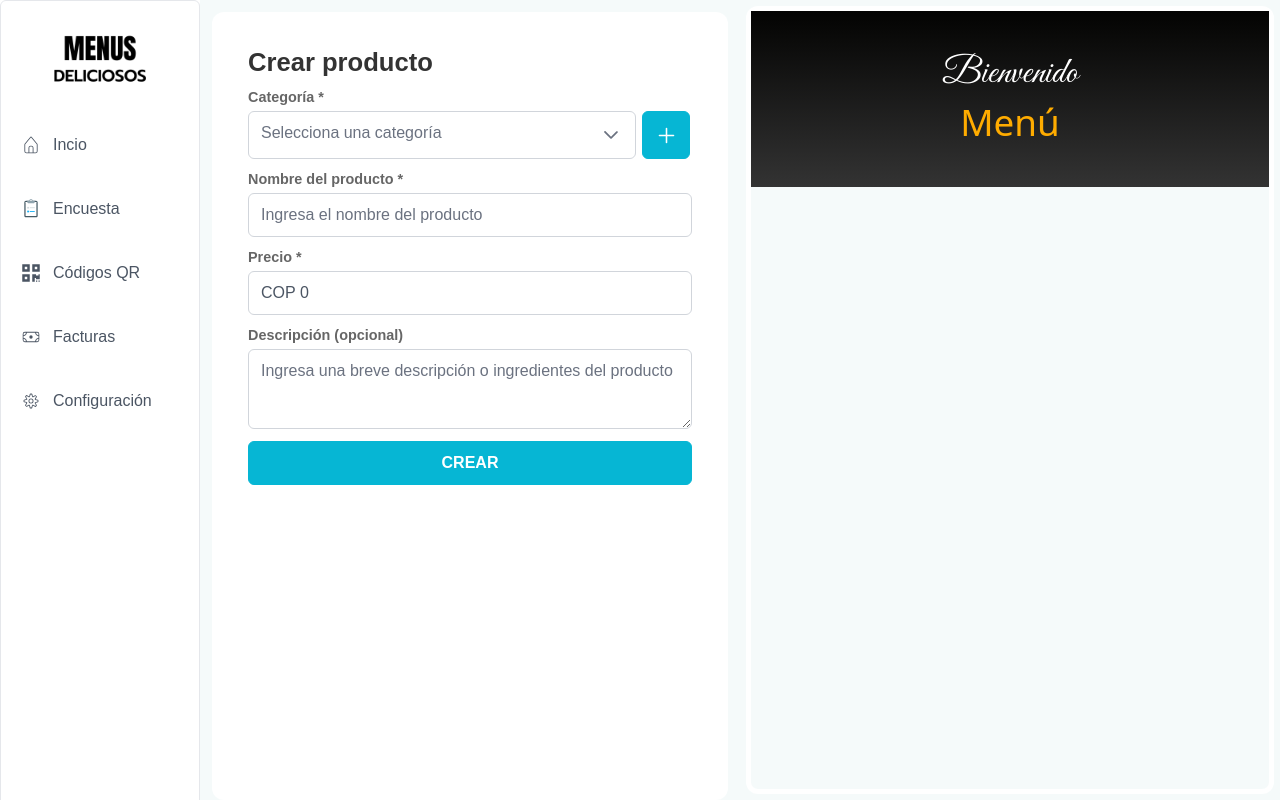
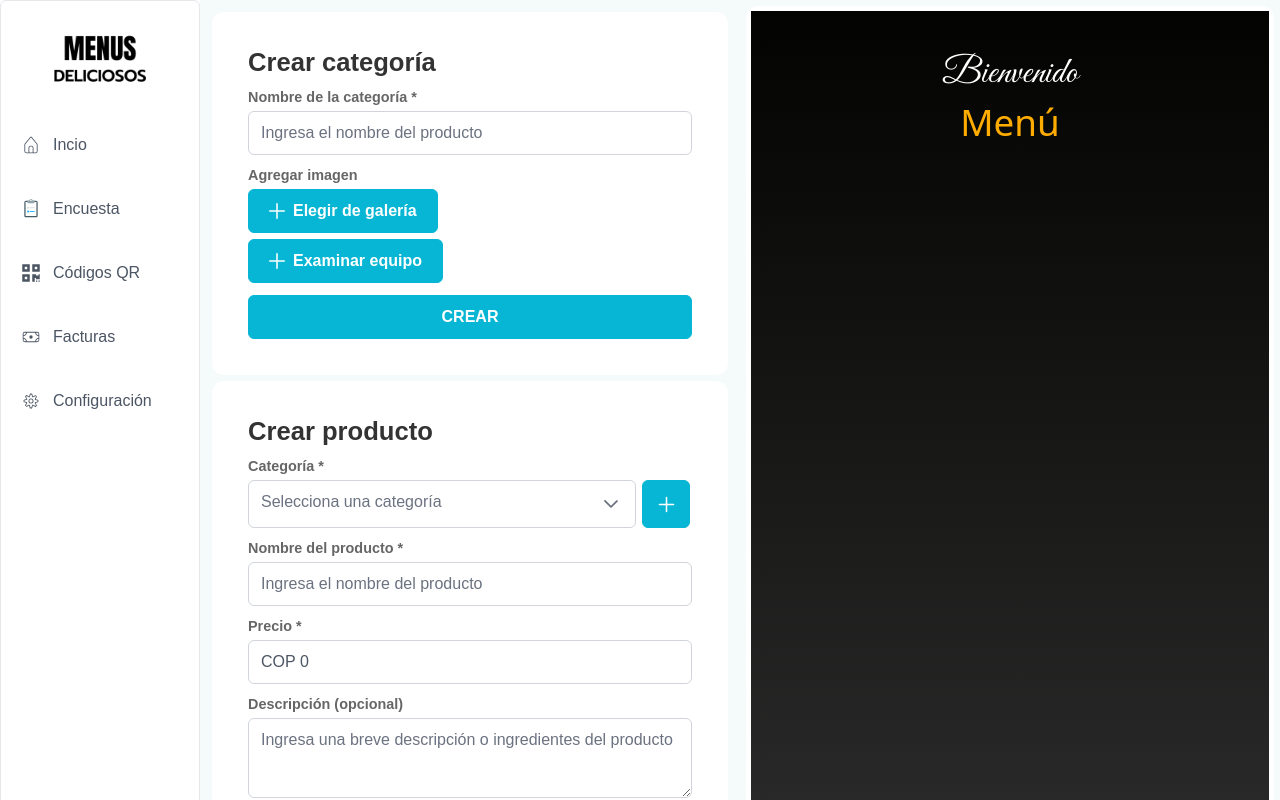
Before and after one commit to judisarodev/menusdeliciososweb, a React (Create React App) app: page /panel in a window 1280 px wide. Shown: the top 800 px of the page. Built offline with nearby package versions, Linux system fonts and the light colour scheme; the HTML template or start-up script is replaced by a standard one; a web font is replaced by a local one.

Commit message:
Se agrega formulario para la creación de categorías

```diff
--- /dev/null
+++ b/src/backoffice/category/category-form/CategoryForm.js
@@ -0,0 +1,51 @@
+import { Button } from "primereact/button";
+import { FileUpload } from "primereact/fileupload";
+import { InputText } from "primereact/inputtext";
+import { Toast } from "primereact/toast";
+import React, { useRef, useState } from "react";
+
+const CategoryForm = ({ buttonText = 'CREAR', showTitle = true, action }) => {
+    // States
+    const [name, setName] = useState();
+    const [image, setImage] = useState();
+    const toast = useRef(null);
+
+    // Functions
+    const onUpload = () => {
+
+    }
+
+    return(<>
+        <form className="dish-form__container">
+            {showTitle && <div>
+                <p className="dish-form__title">Crear categoría</p>
+            </div>}
+
+            <div className="dish-form__input-container">
+                <label>Nombre de la categoría *</label>
+                <InputText
+                value={name}
+                onChange={(e) => setName(e.target.value)}
+                placeholder="Ingresa el nombre del producto"/>
+            </div>
+
+            <div className="dish-form__input-container">
+                <label>Agregar imagen</label>
+                <Toast ref={toast}></Toast>
+                <FileUpload value={''} mode="basic" name="demo[]" url="/api/upload" accept="image/*" maxFileSize={1000000} onUpload={onUpload} auto chooseLabel="Elegir de galería" />
+                <FileUpload value={''} mode="basic" name="demo[]" url="/api/upload" accept="image/*" maxFileSize={1000000} onUpload={onUpload} auto chooseLabel="Examinar equipo" />
+            </div>
+
+            <Button
+                label={ buttonText }
+                onClick={(event) => {
+                    event.preventDefault();
+                    action(name, image);
+                }
+            }
+            />
+        </form>
+    </>);
+}
+
+export { CategoryForm };
--- a/src/backoffice/dish/dish-form/DishForm.js
+++ b/src/backoffice/dish/dish-form/DishForm.js
@@ -93,11 +93,9 @@ const DishForm = ({
         createCategoryForm.current.toggle(e);
     }
 
-    /*
     const onUpload = () => {
 
     }
-    */
 
     useEffect(() => {
         function getCategories(){
@@ -204,11 +202,12 @@ const DishForm = ({
                 rows={3}/>
             </div>
 
-            {/*<div className="dish-form__input-container">
+            <div className="dish-form__input-container">
                 <label>Agregar imagen (opcional)</label>
                 <Toast ref={toast}></Toast>
-                <FileUpload value={''} mode="basic" name="demo[]" url="/api/upload" accept="image/*" maxFileSize={1000000} onUpload={onUpload} auto chooseLabel="Buscar" />
-            </div>*/}
+                <FileUpload value={''} mode="basic" name="demo[]" url="/api/upload" accept="image/*" maxFileSize={1000000} onUpload={onUpload} auto chooseLabel="Elegir de galería" />
+                <FileUpload value={''} mode="basic" name="demo[]" url="/api/upload" accept="image/*" maxFileSize={1000000} onUpload={onUpload} auto chooseLabel="Examinar equipo" />
+            </div>
 
             <Button
                 label={ buttonText }
--- a/src/backoffice/pages/home/Home.js
+++ b/src/backoffice/pages/home/Home.js
@@ -7,6 +7,7 @@ import { CategoriesContextProvider } from "../../context/restaurant/CategoriesCo
 import { ProductsContext, ProductsContextProvider } from "../../context/restaurant/ProductsContext";
 import { TokenContext } from "../../context/token/TokenContextProvider";
 import { Messages } from "primereact/messages";
+import { CategoryForm } from "../../category/category-form/CategoryForm";
 
 const Home = () => {
 
@@ -60,7 +61,10 @@ const Home = () => {
         <div className="bhome__container">
             <div className="bhome__manager-container">
                 <Messages ref={message} />
-                <DishForm action={createDish} buttonText={'CREAR'}/>
+                <div>
+                    <CategoryForm />
+                    <DishForm action={createDish} buttonText={'CREAR'}/>
+                </div>
             </div>
             <div className="bhome__menu-sample">
                 <Emulator />
--- a/src/backoffice/pages/home/home.scss
+++ b/src/backoffice/pages/home/home.scss
@@ -8,13 +8,12 @@
     background-color: $secondary-background-color;
 }
 .bhome__manager-container{
-    height: 100vh;
     grid-column: 1/2;
     grid-row: 1/2;
     padding: $small-box-spacig;
 }
 .bhome__menu-sample{
-    height: 100vh;
+    height: 100%;
     grid-column: 2/3;
     grid-row: 1/2;
     padding: $small-box-spacig;
--- a/src/backoffice/templates/fast-food/FastFood.js
+++ b/src/backoffice/templates/fast-food/FastFood.js
@@ -34,14 +34,9 @@ const FastFoodCategoryContainer = ({ group, editable }) => {
                 })}
             </div>
         </div>
-        <div className={ editable ? 'fast-food-category__image fast-food-category__image--editable' : 'fast-food-category__image' }>
+        <div className='fast-food-category__image fast-food-category__image'>
             <img className="img" src={ categoryPicture } alt="Comida rápida"/>
-            <div className="overlay">
-                <div>
-                    <MdOutlineFileUpload color="white" size={30}/>
-                </div>
-                Cambiar imagen
-            </div>
+
         </div>
     </div>);
 }
--- a/src/backoffice/templates/fast-food/fastFood.scss
+++ b/src/backoffice/templates/fast-food/fastFood.scss
@@ -23,7 +23,7 @@ $font-size-small-text: 0.7rem;
     font-style: normal;
 }
 .fast-food__container{
-    max-height: 100vh;
+    height: 1013px;
     overflow: scroll;
     padding: 40px;
     background: linear-gradient(to bottom, $primary-background-color, $secondary-background-color);
```
